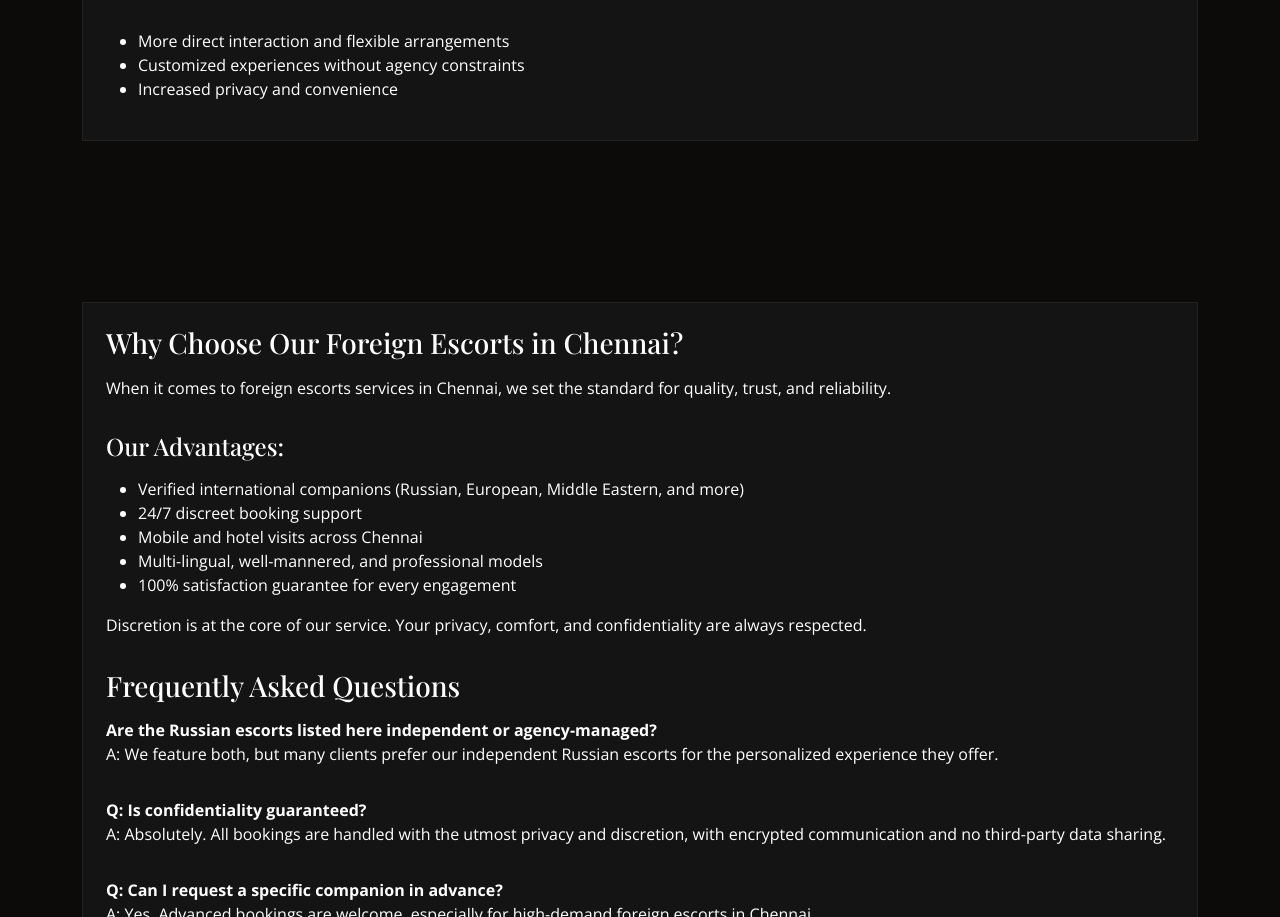
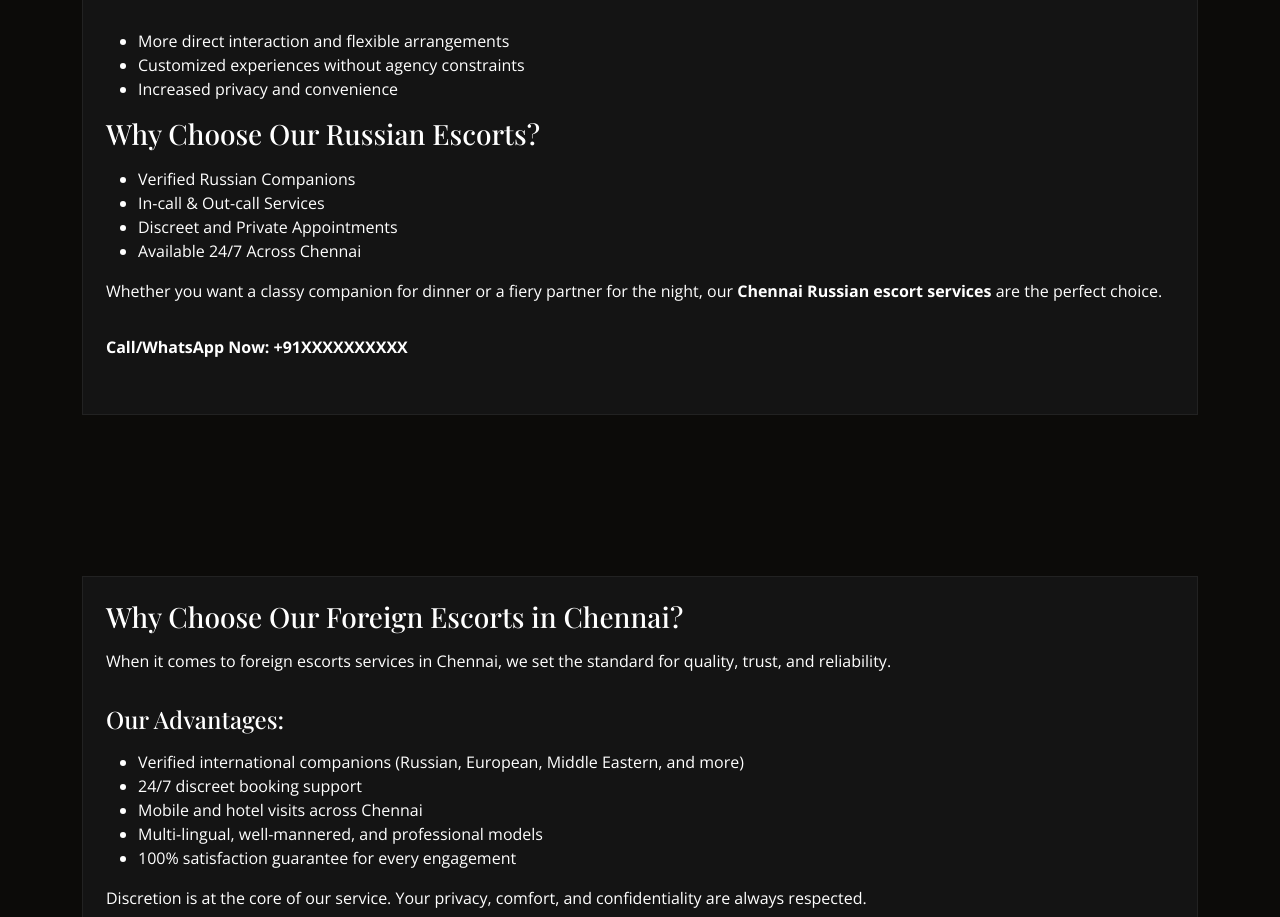
Before and after one commit to Meetchandini69/candygirlsonline, a plain HTML site: page foreign-russian-escorts-chennai.html in a window 1280 px wide. Shown: the part 2789-3706 px from the top of the page. Drawn offline with nearby package versions, Linux system fonts and the light colour scheme; a web font is replaced by a local one.

Commit message:
latest code comitted

```diff
--- a/foreign-russian-escorts-chennai.html
+++ b/foreign-russian-escorts-chennai.html
@@ -193,6 +193,15 @@ We have an extensive collection of Foreign escort services in Chennai. Our femal
                     <li>Customized experiences without agency constraints</li>
                     <li>Increased privacy and convenience</li>
                   </ul>
+                  <h3>Why Choose Our Russian Escorts?</h3>
+                   <ul>
+                      <li>Verified Russian Companions</li>
+                      <li>In-call & Out-call Services</li>
+                      <li>Discreet and Private Appointments</li>
+                      <li>Available 24/7 Across Chennai</li>
+                    </ul>
+                    <p>Whether you want a classy companion for dinner or a fiery partner for the night, our <strong>Chennai Russian escort services</strong> are the perfect choice.</p>
+                    <p><strong>Call/WhatsApp Now: +91XXXXXXXXXX</strong></p>
               </div>
               </div>
             </div>
```
Also changed, not shown: index.html (+14 -0 lines).
